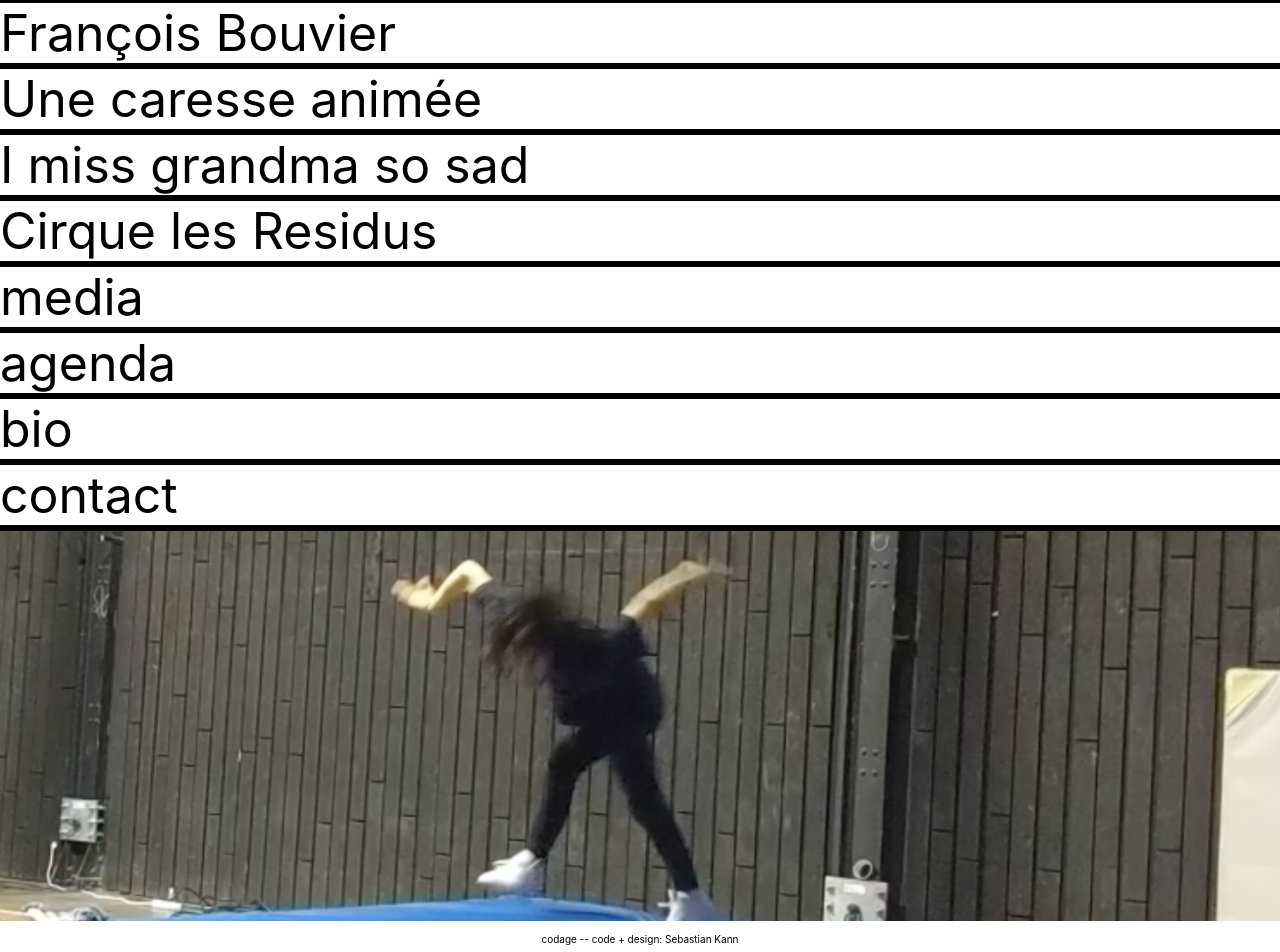
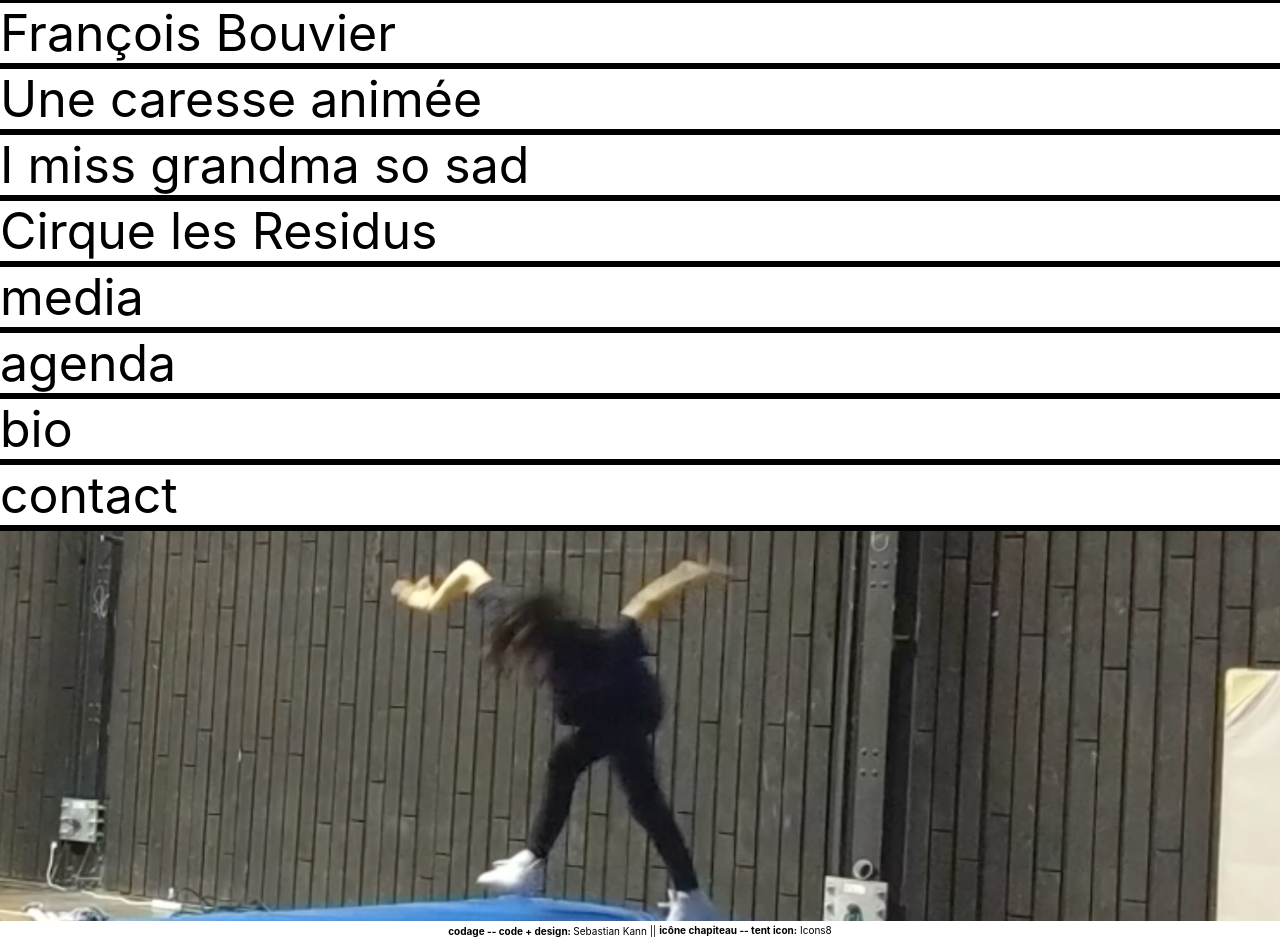
Before and after one commit to seb-2002/francois2021, a React (Create React App) app: page / in a window 1280 px wide. Shown: the top 952 px of the page. Built offline with nearby package versions, Linux system fonts and the light colour scheme.

Commit message:
added icon credits to the footer

```diff
--- a/src/components/boxContent.scss
+++ b/src/components/boxContent.scss
@@ -5,9 +5,15 @@
   align-items: center;
   justify-content: space-between;
   padding-top: 3px;
-  // position: absolute;
-  // top: 0;
-  // width: 100vw;
+  padding-bottom: 6px;
+  // &:hover {
+  //   color: black;
+  //   background-color: white;
+  //   border-top: 3px solid black;
+  //   padding-top: 0;
+  //   padding-bottom: 0;
+  //   border-bottom: 6px solid black;
+  // }
 }
 
 .boxContent--body {
--- a/src/components/copyright.jsx
+++ b/src/components/copyright.jsx
@@ -4,7 +4,10 @@ function Copyright() {
   return (
     <div className="copyright">
       <p className="copyright--text">
-      codage -- code + design: <a className="copyright--link" href="https://github.com/seb-2002" rel="noreferrer" target="_blank">Sebastian Kann</a></p>
+      <span className="copyright--text-bold">codage -- code + design: </span><a className="copyright--link" href="https://github.com/seb-2002" rel="noreferrer" target="_blank">Sebastian Kann</a><span className="separator">&nbsp;||&nbsp;</span></p>
+     <p className="copyright--text copyright--text2">
+      <a className="copyright--link"  rel="noreferrer" target="_blank" href="https://icons8.com/icons/set/circus-tent"><span className="copyright--text-bold"> icône chapiteau -- tent icon:</span></a> <a className="copyright--link"  rel="noreferrer" target="_blank" href="https://icons8.com">Icons8</a>
+      </p>
     </div>
   )
 }
--- a/src/components/copyright.scss
+++ b/src/components/copyright.scss
@@ -1,9 +1,34 @@
 .copyright {
+  display: flex;
+  justify-content: center;
+  flex-direction: column;
   &--text {
     font-size: 1rem;
+    margin-bottom: 0.5rem;
+    margin-top: 0.2rem;
+    &2 {
+      margin-top: 0;
+    }
+    &-bold {
+      font-weight: bold;
+    }
   }
   &--link {
     text-decoration: none;
     color: black;
   }
 }
+
+.separator {
+  display: none;
+}
+
+@media only screen and (min-width: 768px) {
+  .separator {
+    display: inline;
+  }
+  .copyright {
+    flex-direction: row;
+    align-items: center;
+  }
+}
```
